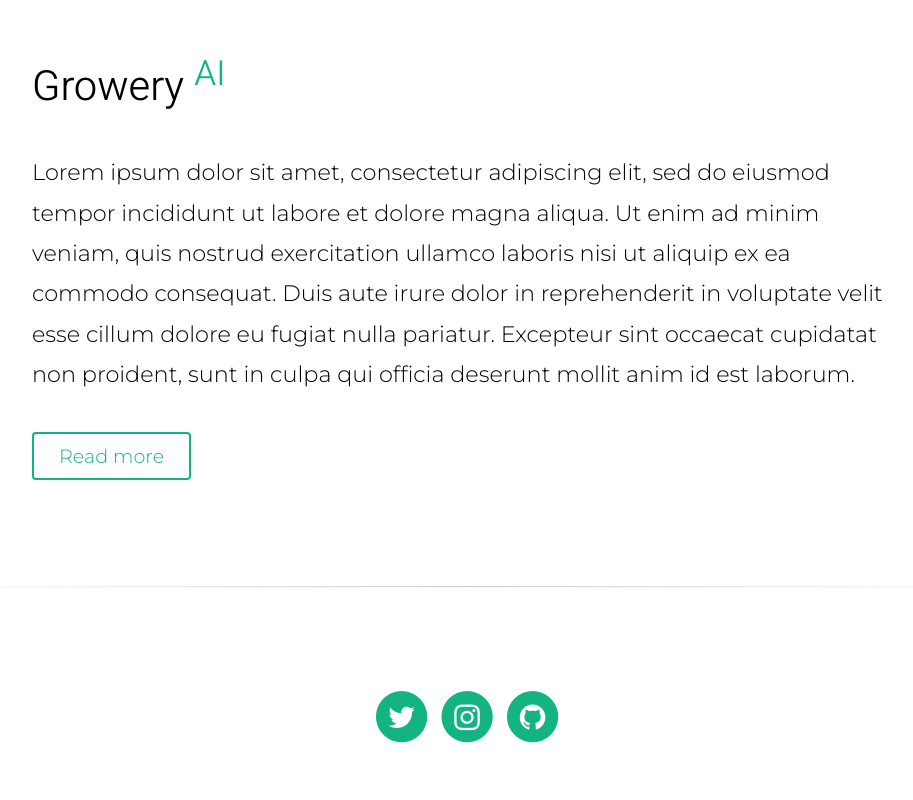
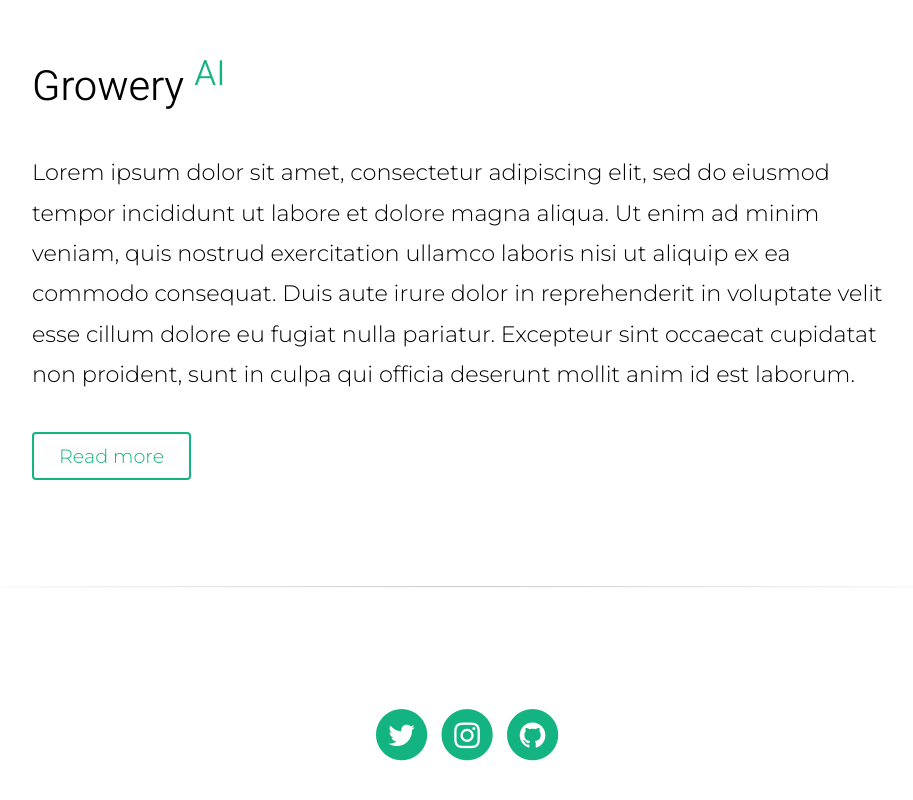
Before and after one commit to growops/growops.github.io, a plain HTML site: page index.html in a window 1280 px wide. Shown: the part 2350-3150 px from the top of the page, without its empty margins (173-1086 px from the left). Before the commit the page ends 3098 px from the top, so only its background shows below. Drawn offline with nearby package versions, Linux system fonts and the light colour scheme.

Commit message:
style fix

```diff
--- a/assets/app.css
+++ b/assets/app.css
@@ -212,7 +212,7 @@ sup {
 
 .social {
     text-align: center;
-    margin: 100px auto;
+    padding: 100px 0;
 }
 
 .social a {
```
